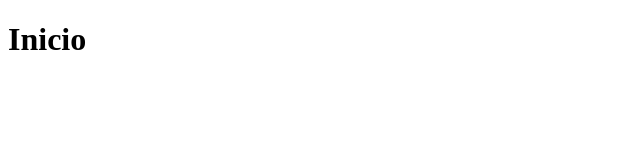
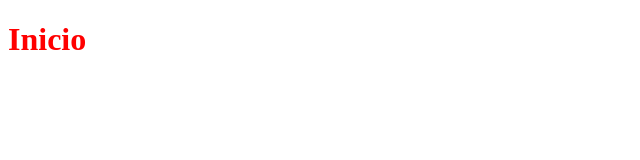
Before and after one commit to Ivanlopez-dev/product-hunt, a Next.js app: page / in a window 1280 px wide. Shown: the top 160 px of the page, without its empty margins (0-640 px from the left). Built offline with nearby package versions, Linux system fonts and the light colour scheme.

Commit message:
Adding Emotion into Next.JS project

```diff
--- a/package.json
+++ b/package.json
@@ -9,6 +9,11 @@
     "lint": "next lint"
   },
   "dependencies": {
+    "@emotion/babel-preset-css-prop": "^11.2.0",
+    "@emotion/core": "^11.0.0",
+    "@emotion/react": "^11.9.3",
+    "@emotion/styled": "^11.9.3",
+    "babel-plugin-emotion": "^11.0.0",
     "next": "12.2.0",
     "react": "18.2.0",
     "react-dom": "18.2.0"
--- a/pages/index.js
+++ b/pages/index.js
@@ -1,11 +1,13 @@
 import React from 'react'
+import styled from '@emotion/styled'
 
+const Heading = styled.h1`
+    color: red;
+    `;
 const Home = () => (
-
     <div>
-        <h1>Inicio</h1>
+        <Heading>Inicio</Heading>
     </div>
-
 )
 
 export default Home
```
Also changed, not shown: .babelrc (added), 1 other file (tests, documents, lock files or other folders).
